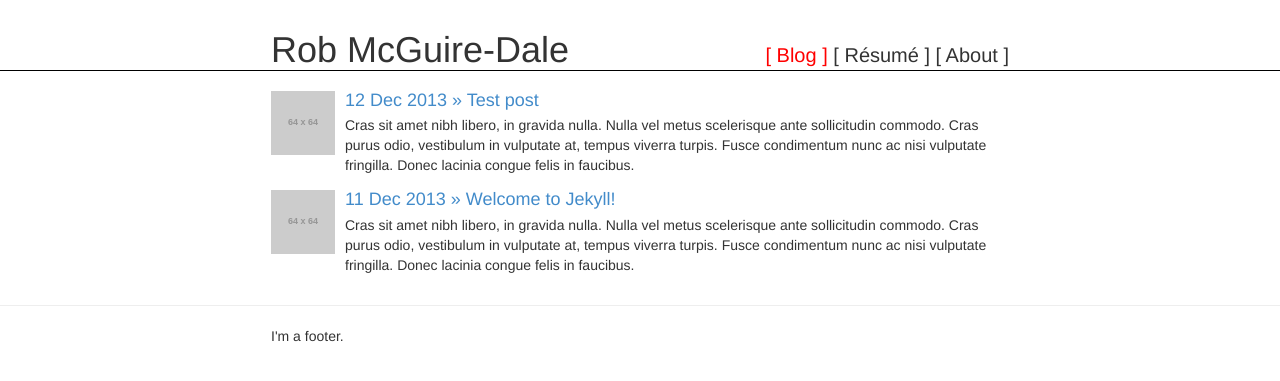
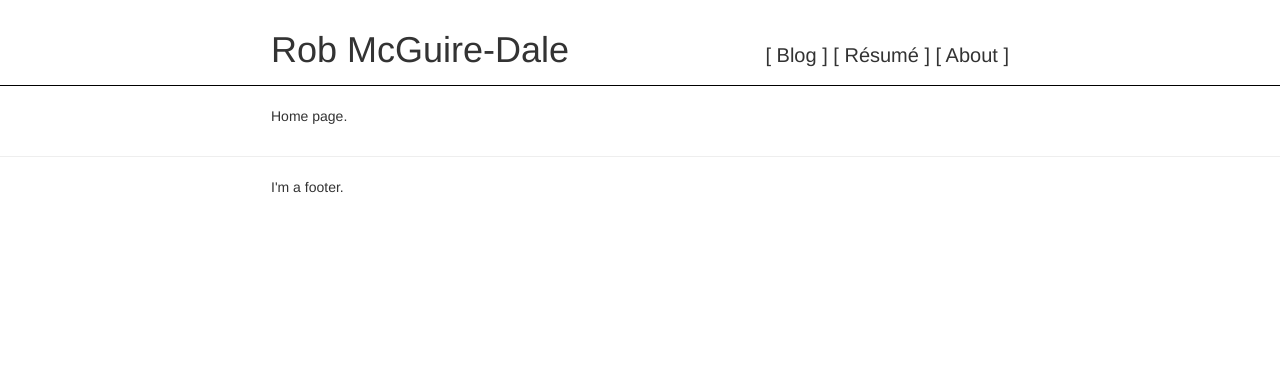
Before and after one commit to robatron/website, a Jekyll site: the page built from index.html, in a window 1280 px wide. Shown: the top 381 px of the page. Built offline with Jekyll 4.4.1, drawn with Linux system fonts in a browser that asks for light colours; Markdown is read by kramdown in place of the engine named in the settings.

Commit message:
CSS cleanup, re-add landing page

```diff
--- a/_layouts/default.html
+++ b/_layouts/default.html
@@ -30,6 +30,7 @@
                 </h1>
 
                 <nav>
+
                     <li class="{% if page.site_section == 'blog' %} active {% endif %}">
                         <a href="/blog">
                             <span class="link-wrap">[</span>
--- a/assets/css/default.css
+++ b/assets/css/default.css
@@ -6,27 +6,32 @@ grid:
     max_size: 768px
 
 
-screens:
-    xxs_min: 360px
-    xs_min:  480px
-    sm_min:  640px
-
-
 colors:
     text:        '#333'
     text_hover:  '#A60000'
     text_active: '#F00'
----
-/** Default styles
-
-    This file is templated like any other file. Use Jekyll variables in front-
-    matter section above.
 
 
-    Bootstrap Media Query Reference
-    -------------------------------
-    Media queries used by Bootstrap.
-    http://getbootstrap.com/css/#grid
+header:
+    breakpoints:
+        small_min:  360px
+        medium_min: 480px
+        large_min:  640px
+---
+/** Default styles.
+
+    This file is templated like any other file in this Jekyll file structure.
+    Use Jekyll variables in front-matter section above to define style values
+    for use below.
+
+    If you're viewing the compiled file, e.g., through a web browser,
+    obviously you won't see this.
+
+
+    Bootstrap Screen Breakpoints Reference
+    --------------------------------------
+    Screen-size-based breakpoints and associated media queries used by
+    Bootstrap for reference. <http://getbootstrap.com/css/#grid>
 
     - Extra small devices (phones, less than 768px)
 
@@ -48,8 +53,13 @@ colors:
         @media (min-width: @screen-lg-min) { ... }
 */
 
-/** Default screen size
-    ------------------- */
+
+/** Global
+============================================================================ */
+
+
+/** Default
+    ------- */
 
 body {
     /*background-image: url('/assets/img/squairy-light.png');*/
@@ -60,9 +70,17 @@ body {
     max-width: {{ page.grid.max_size }};
 }
 
+
+/** Header
+============================================================================ */
+
+
+/** Default
+    ------- */
+
 header {
-    border-bottom: 1px solid black;
-    padding-top: 0;
+    border-bottom:  1px solid black;
+    padding-top:    0;
     padding-bottom: {{ page.grid.padding }};
 }
 
@@ -93,10 +111,10 @@ header nav li.active a {
     color: {{ page.colors.text_active }};
 }
 
-/** Above XXS screen
-    ----------------
-*/
-@media ( min-width: {{ page.screens.xxs_min }} ) {
+
+/** Small
+    ----- */
+@media ( min-width: {{ page.header.breakpoints.small_min }} ) {
     header .title .text {
         display: none;
     }
@@ -106,24 +124,23 @@ header nav li.active a {
 }
 
 
-/** Above XS screen
-    ---------------
-*/
-@media ( min-width: {{ page.screens.xs_min }} ) {
+/** Medium
+    ------- */
+@media ( min-width: {{ page.header.breakpoints.medium_min }} ) {
+    /* Nothin' special for now */
 }
 
 
-/** Above small screen
-    ------------------
+/** Large
+    -----
 
     - Align-bottom with the title
     - Align-right to the grid container
 */
+@media ( min-width: {{ page.header.breakpoints.large_min }} ) {
 
-@media ( min-width: {{ page.screens.sm_min }} ) {
     header {
         padding-top: {{ page.grid.padding | times: 2 }}px;
-        padding-bottom: 0;
     }
 
     header .header-content {
@@ -135,9 +152,9 @@ header nav li.active a {
     }
 
     header nav {
-        display: inline;
-        position: absolute;
-        bottom: 0;
-        right: {{ page.grid.padding }};
+        display:    inline;
+        position:   absolute;
+        bottom:     0;
+        right:      {{ page.grid.padding }};
     }
 }
--- a/index.html
+++ b/index.html
@@ -1,41 +1,8 @@
 ---
 layout:         default
-site_section:   blog
-name:           BlogSymlink
+site_section:   home
+name:           Home
 ---
-
-<section class="blog-posts">
-
-    <ul class="media-list">
-        {% for post in site.posts %}
-
-            <li class="media">
-
-                <a class="pull-left" href="{{ site.baseurl }}{{ post.url }}">
-                    <img class="media-object" src="//placehold.it/64x64"/>
-                </a>
-
-                <div class="media-body">
-
-                    <h4 class="media-heading">
-
-                        <a href="{{ site.baseurl }}{{ post.url }}">
-
-                            <span class="muted">
-                                {{ post.date | date_to_string }}
-                            </span>
-
-                            &raquo;
-
-                            {{ post.title }}
-                        </a>
-                    </h4>
-
-                    Cras sit amet nibh libero, in gravida nulla. Nulla vel metus scelerisque ante sollicitudin commodo. Cras purus odio, vestibulum in vulputate at, tempus viverra turpis. Fusce condimentum nunc ac nisi vulputate fringilla. Donec lacinia congue felis in faucibus.
-                </div>
-
-            </li>
-        {% endfor %}
-    </ul>
-
-</section>
+<p>
+    Home page.
+</p>
```
